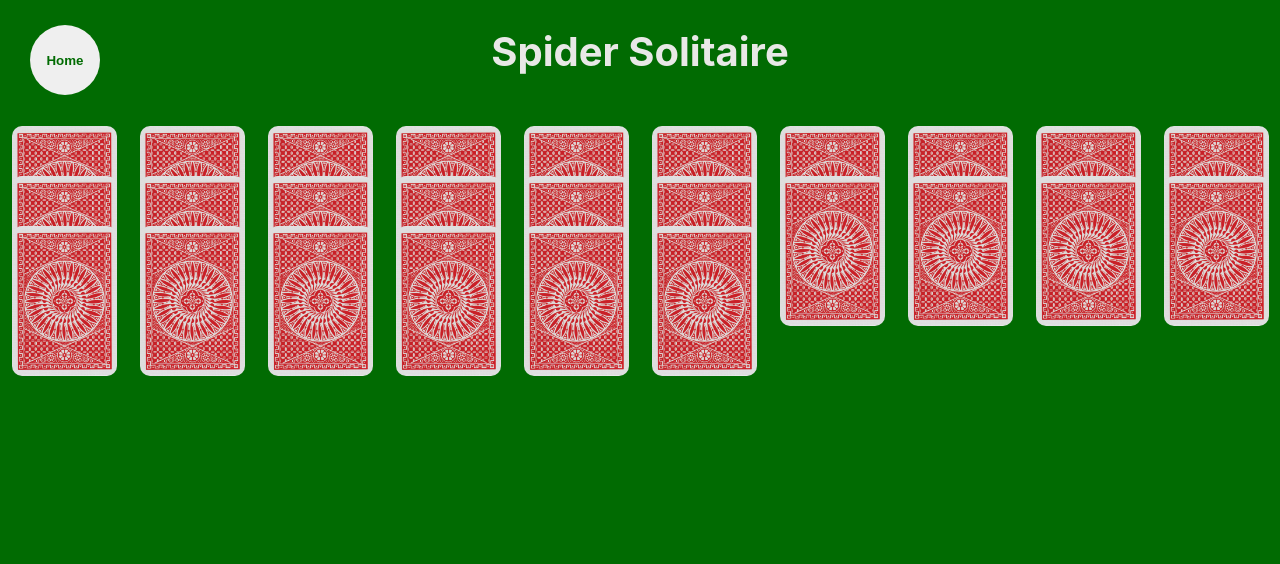
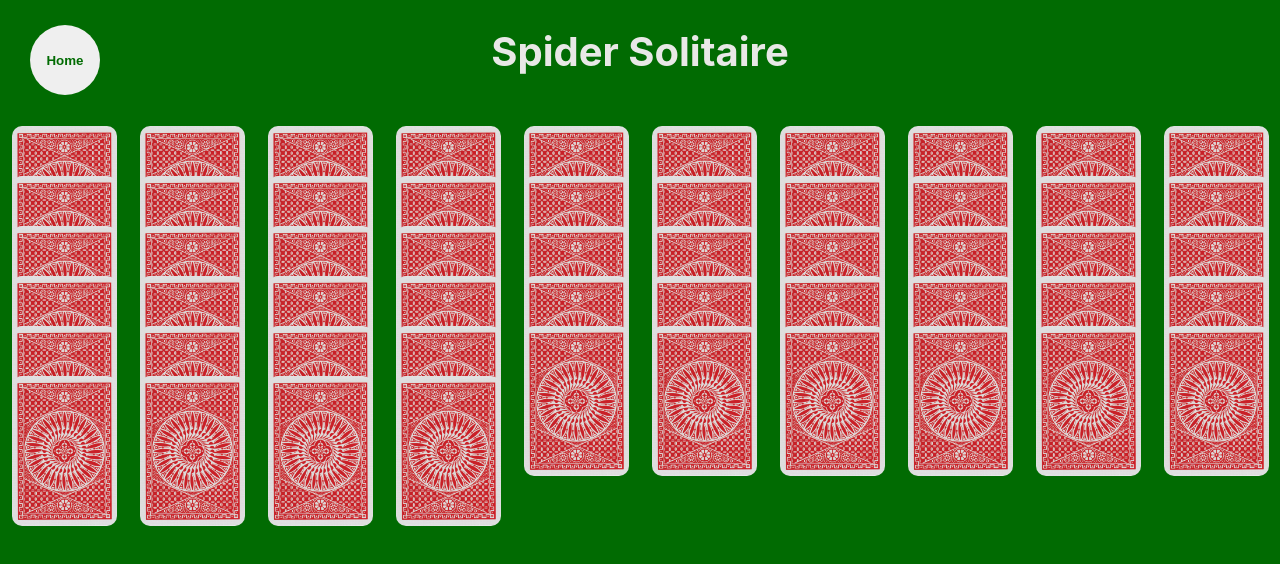
Before and after one commit to gizayeroglu/Trendyol-Bootcamp-Final-Project, a React (Create React App) app in the folder spider-solitaire/: page /play in a window 1280 px wide. Shown: the top 564 px of the page. Built offline with nearby package versions, Linux system fonts and the light colour scheme.

Commit message:
card holder component edited

```diff
--- a/spider-solitaire/src/components/Card/Card.css
+++ b/spider-solitaire/src/components/Card/Card.css
@@ -1,5 +1,6 @@
 :root {
     --white:#E8E8E6;
+    --black:#000;
 }
 
 .card-back {
@@ -31,6 +32,9 @@
     position: relative;
     margin-top: -100px; /*!?? it is not the best practice */
 }
+.card-front:active {
+    box-shadow: 0 5px 10px 5px rgba(0, 0, 0, 0.4);
+}
 .card-front .content-left-top{
     top: 5px;
     left: 5px;
--- a/spider-solitaire/src/components/Card/Card.js
+++ b/spider-solitaire/src/components/Card/Card.js
@@ -16,7 +16,7 @@ function Card({content}){
 
   return(
     <>
-        <div className={classes} onClick={makeCardUp}>
+      <div className={classes} onClick={makeCardUp} draggable onDragOver={(e) => e.preventDefault()}>
         <span className="content-left-top">{content}</span>
         <span className="content-right-bottom">{content}</span>
       </div>
--- a/spider-solitaire/src/components/CardHolder/CardHolder.js
+++ b/spider-solitaire/src/components/CardHolder/CardHolder.js
@@ -2,34 +2,14 @@ import './CardHolder.css';
 import React from 'react';
 import Card from '../Card/Card';
 
-function CardHolder(){
-    const cardRank = [
-        'K',
-        'Q',
-        'J',
-        '10',
-        '9',
-        '8',
-        '7',
-        '6',
-        '5',
-        '4',
-        '3',
-        '2',
-        'A',
-    ];
-
-    const deck = cardRank
-    .concat(cardRank)
-    .sort(() => Math.random() - 0.5);
-
+function CardHolder({ cards = [] }){
     return(
-        deck.map((f) => {
+        cards.map((card, index) => {
           return(
             <>
-              <Card content={f}/>
+              <Card key={index} content={card} />
             </>
-            )
+          )
         })
     )
 }
--- a/spider-solitaire/src/pages/GamePage/GamePage.js
+++ b/spider-solitaire/src/pages/GamePage/GamePage.js
@@ -4,12 +4,45 @@ import GoBack from '../../components/GoBack/GoBack';
 import CardHolder from '../../components/CardHolder/CardHolder';
 
 function GamePage(){
+    const cardRank = [
+        'K',
+        'Q',
+        'J',
+        '10',
+        '9',
+        '8',
+        '7',
+        '6',
+        '5',
+        '4',
+        '3',
+        '2',
+        'A',
+    ];
+
+    const cardHolders = [];
+    let count = 0;
+
+    while(count < 54) {
+      const symbolIndex = Math.floor(Math.random() * 13);
+      const cardHolderIndex = count % 10;
+
+      if(!cardHolders[cardHolderIndex]) {
+        cardHolders[cardHolderIndex] = [];
+      }
+
+      cardHolders[cardHolderIndex].push(cardRank[symbolIndex]);
+      count++
+    }
+
     return(
     <>
         <Header />
         <GoBack />
-        <div className= "game-area-container">
-          <CardHolder />
+        <div className="game-area-container">
+          {cardHolders.map((cards, index) => {
+            return <CardHolder key={index} cards={cards}/>
+          })}
         </div>
     </>
     );
```
Lines whose indentation alone changed are shown as unchanged.
